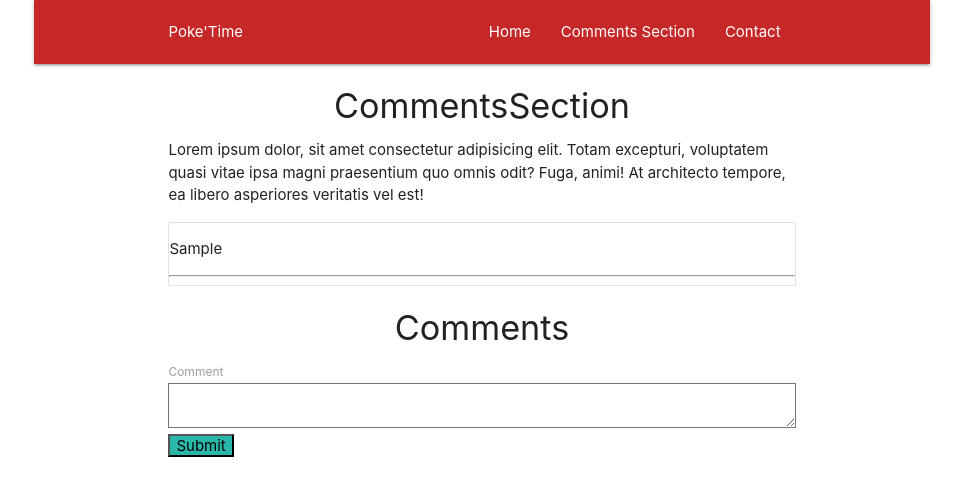
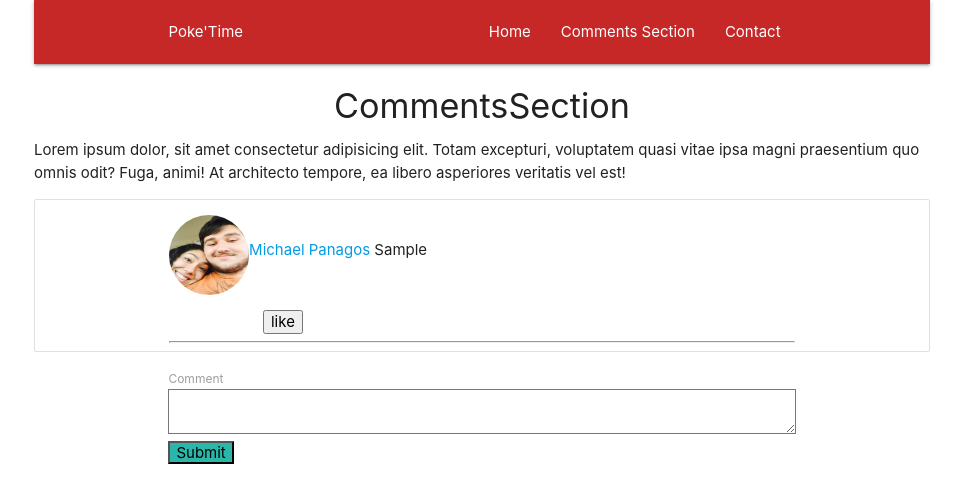
Before and after one commit to mikePanagos/reactsinglepagetest, a React (Create React App) app: page /CommentsSection in a window 1280 px wide. Both pictures are taken after typing "Sample" into the empty fields and a click on the button "Submit". Shown: the top 502 px of the page, without its empty margins (158-1121 px from the left). Built offline with nearby package versions, Linux system fonts and the light colour scheme; the HTML template or start-up script is replaced by a standard one.

Commit message:
adding comment section

```diff
--- a/package.json
+++ b/package.json
@@ -3,6 +3,7 @@
   "version": "0.1.0",
   "private": true,
   "dependencies": {
+    "jshint": "^2.10.2",
     "react": "^16.8.6",
     "react-dom": "^16.8.6",
     "react-router-dom": "^5.0.0",
--- a/src/components/CommentForm.js
+++ b/src/components/CommentForm.js
@@ -4,7 +4,7 @@ import React, { Component } from 'react'
 
 class CommentForm extends Component {
     state = {
-        comment: ''
+        author:'',comment: '',likes:0,commentsOnThisComment:[]
     }
     handleChange=(e)=>  {
             this.setState({ comment:e.target.value });
@@ -12,13 +12,16 @@ class CommentForm extends Component {
     }
     handleSubmit=(e)=> {
         e.preventDefault();
-        this.props.addComment(this.state);
+        if(!this.props.sub){
+            this.props.addComment(this.state);}
+        else{
+            this.props.addSubComment(this.props.masterComment,this.state);
+        }
         this.setState({comment:''});
      }
             render() {
             return(
-            <div lassName="container ">
-                <h4 className="center">Comments</h4>
+            <div className="container ">
                     <form onSubmit={this.handleSubmit} >
                         <label htmlFor="">Comment</label>
                           <textarea name="" id="commentfield" cols="30" rows="10 "onChange={this.handleChange}value = { this.state.comment }></textarea>
--- a/src/components/Comments.js
+++ b/src/components/Comments.js
@@ -1,12 +1,47 @@
 import React from 'react'
+import pic from "../pics/IMG_1535.JPG"
+import  './piccss.css';
+import CommentForm from './CommentForm';
+
+// TODO: fix show command for each comment
+
+const Comments=({comments,like,addSubComment,commentONAComment})=>
+{
 
 
-const Comments =({comments}) =>
-{
-    const comment=comments.map(comment=>{
-        return(<div key={comment.key}>
-            <p>{comment.comment}</p>
-            <hr/>
+        //get all comments in renderable shape
+        const comment=comments.map(comment=>{
+            //get all comments on comments in renderablel shape
+            let subComment=comments.map(comment=>{
+                let sub=comment.commentsOnThisComment;
+                console.log(sub);
+
+                if(!sub.length===0)
+                {return(
+                    <div className="container"key={sub.key}>
+                        <p><img align="middle" className="pic" src={pic} alt="pic"/>
+                        <a href="https://www.facebook.com"htmlFor="">Michael Panagos </a>{sub.comment}</p>
+                        <div className="likeedit container">
+                            <label htmlFor="">{(sub.likes!==0)?sub.likes:null}</label><button onClick={()=>{like(sub)}}>like</button>
+                            {/* {(!state.show)?<button onClick={()=>{commentONAComment(sub)}}>comment</button>:null}
+                            {(state.show)?<CommentForm masterComment={sub}sub={true}addSubComment={addSubComment}/>:null} */}
+
+                        </div>
+                        <hr/>
+                    </div>
+                    );}else{return null;}
+                });
+        return(
+            <div className="container"key={comment.key}>
+                <p><img align="middle" className="pic" src={pic} alt="pic"/>
+                <a href="https://www.facebook.com"htmlFor="">Michael Panagos </a>{comment.comment}</p>
+                <div className="likeedit container">
+                    <label htmlFor="">{(comment.likes!==0)?comment.likes:null}</label><button onClick={()=>{like(comment)}}>like</button>
+                    {/* {(!state.show)?<button onClick={()=>{commentONAComment(comment)}}>comment</button>:null}
+                    {(state.show)?<CommentForm masterComment={comment}sub={true}addSubComment={addSubComment}/>:null} */}
+                    {subComment}
+                </div>
+                <hr/>
             </div>
             );
     });
--- a/src/components/CommentsSection.js
+++ b/src/components/CommentsSection.js
@@ -1,10 +1,17 @@
-import React, {Component} from 'react';
+import React, { Component } from 'react';
+import CommentForm from './CommentForm';
 import Comments from './Comments';
-import CommentForm from './CommentForm';
+
+/**
+ *
+ * TODO: commentONAComment
+ * TODO Make sure subCOmments work and add correctly
+ *
+ *  */
 
 
 class CommentsSection extends Component {
-    state={
+    state = {
         comments:[
 
         ]
@@ -14,12 +21,37 @@ class CommentsSection extends Component {
         let comments =[...this.state.comments,comment];
         this.setState({comments});
     }
+    addSubComment=(comment,subcomment)=>{
+        subcomment.key=Math.random();
+        let comments =[...this.state.comments];
+        comments=comments.map(com=>{
+            comment.commentsOnThisComment=(com.key===comment.key)?[...comment.commentsOnThisComment,subcomment]:comment.commentsOnThisComment;
+            return com;
+        })
+        console.log(comments);
+        this.setState({comments});
+    }
+    like= (comment)=>{
+        let comments=[...this.state.comments];
+        comments=comments.map((com)=>{
+            console.log(com.key===comment.key);
+
+            com.likes=(com.key===comment.key)?com.likes+1:com.likes;
+            return com;
+        });
+        console.log(comments);
+        this.setState({comments});
+    }
+    commentONAComment=()=>{
+        console.log("stuff about to go down");
+
+    }
     render(){
         return (
-        <div className="container">
+        <div className="">
             <h4 className="center">CommentsSection</h4>
             <p>Lorem ipsum dolor, sit amet consectetur adipisicing elit. Totam excepturi, voluptatem quasi vitae ipsa magni praesentium quo omnis odit? Fuga, animi! At architecto tempore, ea libero asperiores veritatis vel est!</p>
-            <Comments comments={this.state.comments}/>
+            <Comments addSubComment={this.addSubComment} comments={this.state.comments}like={this.like}/>
             <CommentForm addComment={this.addComment}/>
         </div>
         );}
--- /dev/null
+++ b/src/components/piccss.css
@@ -0,0 +1,5 @@
+.pic{
+    height: 80px;
+    width: 80px;
+    border-radius: 50%;
+}
```
Also changed, not shown: src/pics/IMG_1535.JPG (added), 1 other file (tests, documents, lock files or other folders).
